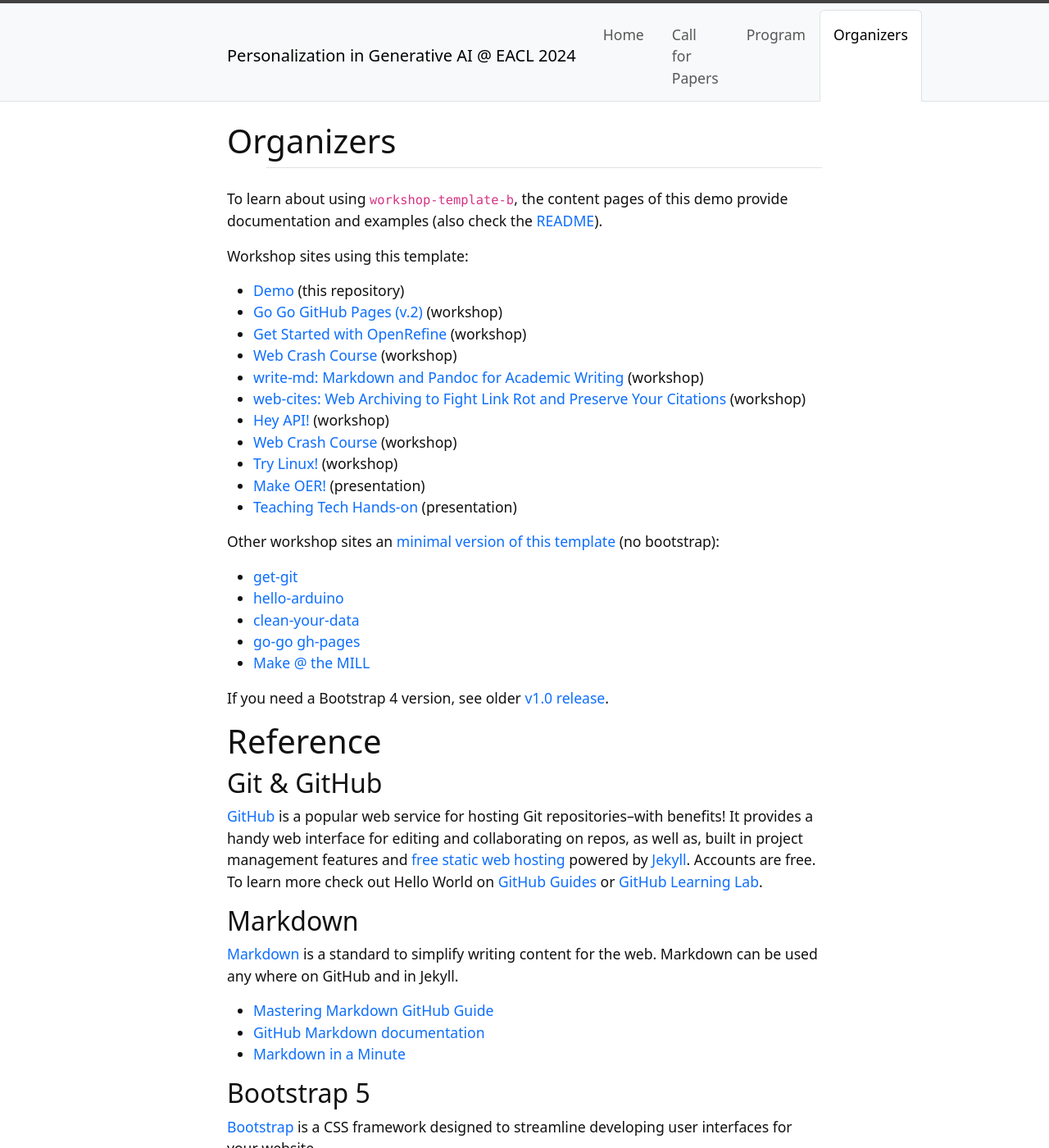
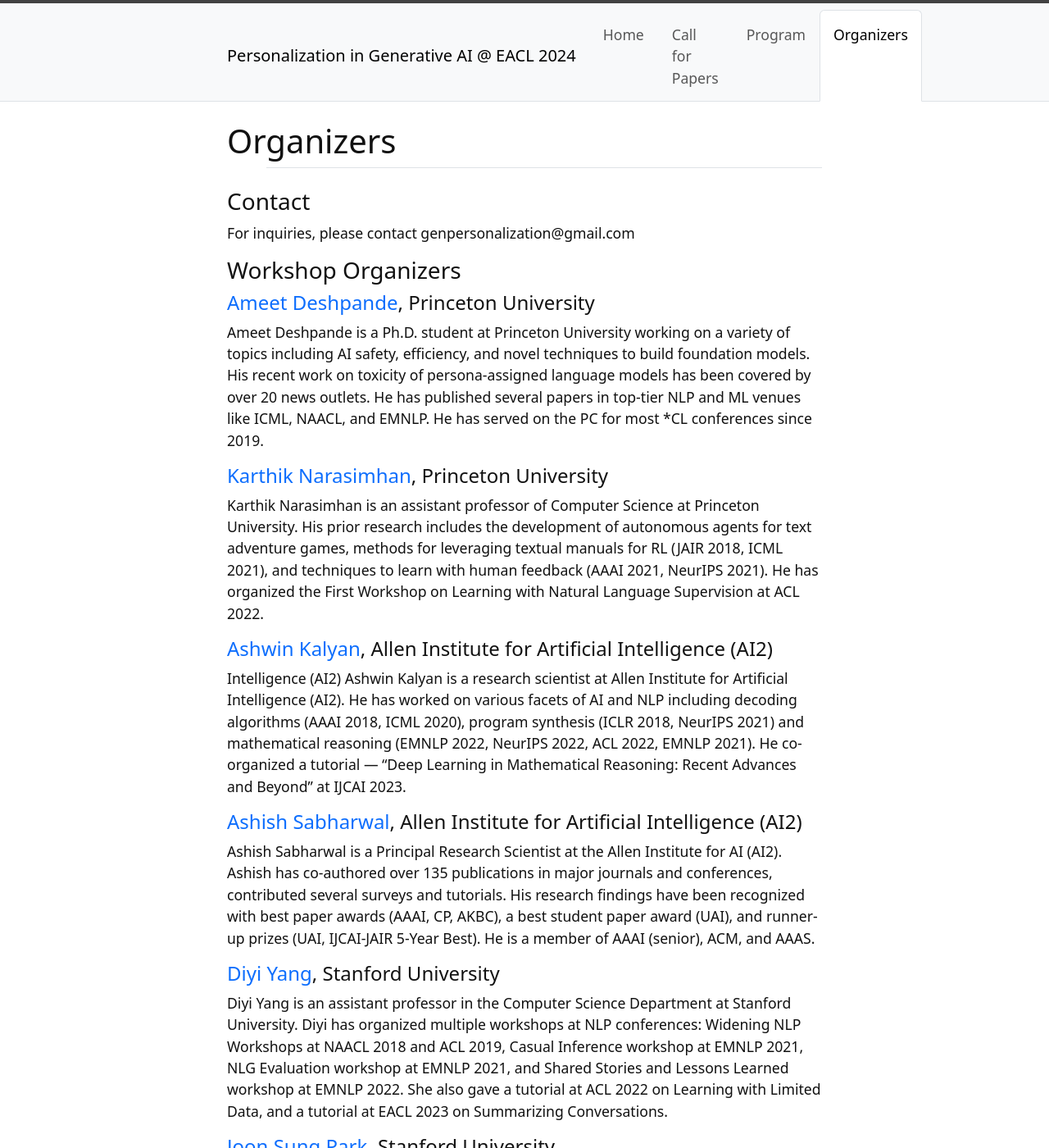
Before and after one commit to genpersonalization/genpersonalization.github.io, a Jekyll site: the page built from content/3-organizers.md, in a window 1280 px wide and 1400 px high. Shown: the whole window at 82% size. Built offline with Jekyll 4.4.1, drawn with Linux system fonts in a browser that asks for light colours; some of the changed text lies outside the part shown.

Commit message:
organizers update

```diff
--- a/content/3-organizers.md
+++ b/content/3-organizers.md
@@ -3,72 +3,36 @@ title: Organizers
 nav: Organizers
 ---
 
-To learn about using `workshop-template-b`, the content pages of this demo provide documentation and examples (also check the [README](https://github.com/evanwill/workshop-template-b/blob/master/README.md)).
+### Contact
+For inquiries, please contact genpersonalization@gmail.com
 
-Workshop sites using this template:
+### Workshop Organizers
+#### [Ameet Deshpande](), Princeton University
+Ameet Deshpande is a Ph.D. student at Princeton University working on a variety of topics including AI safety, efficiency, and novel techniques to build foundation models.
+His recent work on toxicity of persona-assigned language models has been covered by over 20 news outlets.
+He has published several papers in top-tier NLP and ML venues like ICML, NAACL, and EMNLP.
+He has served on the PC for most *CL conferences since 2019.
 
-- [Demo](https://evanwill.github.io/workshop-template-b/) (this repository)
-- [Go Go GitHub Pages (v.2)](https://evanwill.github.io/go-go-ghpages-b/) (workshop)
-- [Get Started with OpenRefine](https://evanwill.github.io/openrefine-b/) (workshop)
-- [Web Crash Course](https://evanwill.github.io/web-crash-course/) (workshop)
-- [write-md: Markdown and Pandoc for Academic Writing](https://evanwill.github.io/write-md/) (workshop)
-- [web-cites: Web Archiving to Fight Link Rot and Preserve Your Citations](https://evanwill.github.io/web-cites/) (workshop)
-- [Hey API!](https://evanwill.github.io/hey-api/) (workshop)
-- [Web Crash Course](https://evanwill.github.io/web-crash-course/) (workshop)
-- [Try Linux!](https://evanwill.github.io/try-linux/) (workshop)
-- [Make OER!](https://evanwill.github.io/make-oer/) (presentation)
-- [Teaching Tech Hands-on](https://evanwill.github.io/tech-hands-on/) (presentation)
+#### [Karthik Narasimhan](), Princeton University
+Karthik Narasimhan is an assistant professor of Computer Science at Princeton University. His prior research includes the development of autonomous agents for text adventure games, methods for leveraging textual manuals for RL (JAIR 2018, ICML 2021), and techniques to learn with human feedback (AAAI 2021, NeurIPS 2021).
+He has organized the First Workshop on Learning with Natural Language Supervision at ACL 2022.
 
-Other workshop sites an [minimal version of this template](https://github.com/evanwill/workshop-template) (no bootstrap):
+#### [Ashwin Kalyan](), Allen Institute for Artificial Intelligence (AI2)
+Intelligence (AI2)
+Ashwin Kalyan is a research scientist at Allen Institute for Artificial Intelligence (AI2). He has worked on various facets of AI and NLP including decoding algorithms (AAAI 2018, ICML 2020), program synthesis (ICLR 2018, NeurIPS 2021) and mathematical reasoning (EMNLP 2022, NeurIPS 2022, ACL 2022, EMNLP 2021). He co-organized a tutorial — “Deep Learning in Mathematical Reasoning: Recent Advances and Beyond” at IJCAI 2023.
 
-- [get-git](https://evanwill.github.io/get-git/)
-- [hello-arduino](https://evanwill.github.io/hello-arduino/)
-- [clean-your-data](https://evanwill.github.io/clean-your-data/)
-- [go-go gh-pages](https://evanwill.github.io/go-go-ghpages/)
-- [Make @ the MILL](https://uidaholib.github.io/make-at-the-mill/)
+#### [Ashish Sabharwal](), Allen Institute for Artificial Intelligence (AI2)
+Ashish Sabharwal is a Principal Research Scientist at the Allen Institute for AI (AI2). Ashish has co-authored over 135 publications in major journals and conferences, contributed several surveys and tutorials. His research findings have been recognized with best paper awards (AAAI, CP, AKBC), a best student paper award (UAI), and runner-up prizes (UAI, IJCAI-JAIR 5-Year Best). He is a member of AAAI (senior), ACM, and AAAS.
 
-If you need a Bootstrap 4 version, see older [v1.0 release](https://github.com/evanwill/workshop-template-b/releases/tag/v1.0).
+#### [Diyi Yang](), Stanford University
+Diyi Yang is an assistant professor in the Computer Science Department at Stanford University. Diyi has organized multiple workshops at NLP conferences: Widening NLP Workshops at NAACL 2018 and ACL 2019, Casual Inference workshop at EMNLP 2021, NLG Evaluation workshop at EMNLP 2021, and Shared Stories and Lessons Learned workshop at EMNLP 2022. She also gave a tutorial at ACL 2022 on Learning with Limited Data, and a tutorial at EACL 2023 on Summarizing Conversations.
 
-# Reference
+#### [Joon Sung Park](), Stanford University
+Joon Sung Park is a computer science PhD student in the Human-Computer Interaction and Natural Language Processing groups at Stanford University. His work introduced the concept of, and the techniques for building generative agents -- computational software agents that simulate human behavior. He has organized a UIST workshop on architecting novel interactions with generative AI models.
 
-## Git & GitHub
+#### [EunJeong Hwang](), University of British Columbia
+EunJeong Hwang is a PhD student at the University of British Columbia. Her primary research interests lie in the personalization of large language models, structured reasoning, and analyzing large multimodal models.
 
-[GitHub](https://github.com/) is a popular web service for hosting Git repositories--with benefits!
-It provides a handy web interface for editing and collaborating on repos, as well as, built in project management features and [free static web hosting](https://pages.github.com/) powered by [Jekyll](https://jekyllrb.com/).
-Accounts are free.
-To learn more check out Hello World on [GitHub Guides](https://guides.github.com/) or [GitHub Learning Lab](https://lab.github.com/).
 
-## Markdown
-
-[Markdown](https://daringfireball.net/projects/markdown/) is a standard to simplify writing content for the web.
-Markdown can be used any where on GitHub and in Jekyll.
-
-- [Mastering Markdown GitHub Guide](https://guides.github.com/features/mastering-markdown/){:target="_blank" rel="noopener"}
-- [GitHub Markdown documentation](https://docs.github.com/en/free-pro-team@latest/github/writing-on-github/basic-writing-and-formatting-syntax){:target="_blank" rel="noopener"}
-- [Markdown in a Minute](https://evanwill.github.io/_drafts/notes/markdown-minute.html)
-
-## Bootstrap 5
-
-[Bootstrap](https://getbootstrap.com/) is a CSS framework designed to streamline developing user interfaces for your website.
-
-[Bootstrap Icons](https://icons.getbootstrap.com/) are SVG-based icon set used to add graphics to your content.
-
-## YAML
-
-[YAML](http://www.yaml.org/) is a human readable plain text data format.
-It is used in Jekyll for configuration, site data, and front matter.
-Jekyll projects are [configured](https://jekyllrb.com/docs/configuration/) using the "_config.yml" file.
-
-## Liquid
-
-[Liquid](http://shopify.github.io/liquid/) is a flexible template language.
-[In Jekyll]((https://jekyllrb.com/docs/liquid/) it allows you to layout pages built from modular components and data, using the "_includes", "_layouts", and "_data" directories.
-Liquid includes features such as operators, loops, and filters to manipulate raw content.
-Liquid statements are enclosed by {% raw %}`{%  %}`{% endraw %} and variables in {% raw %}`{{  }}`{% endraw %}.
-
-## Sass
-
-[Sass](http://sass-lang.com/) is a CSS extension / preprocessor.
-All normal CSS is valid SCSS, but Sass adds many powerful functions and programmatic features.
-Writing SCSS is often easier and more sensible, for example by supporting nesting, variables, and operators.
-Jekyll lets you write SASS in modular chucks called partials, in the "_sass" directory, that will be combined and compiled into normal CSS files when the site is built.
+### Program Committee
+A list of program committee members will be available shortly.
```
